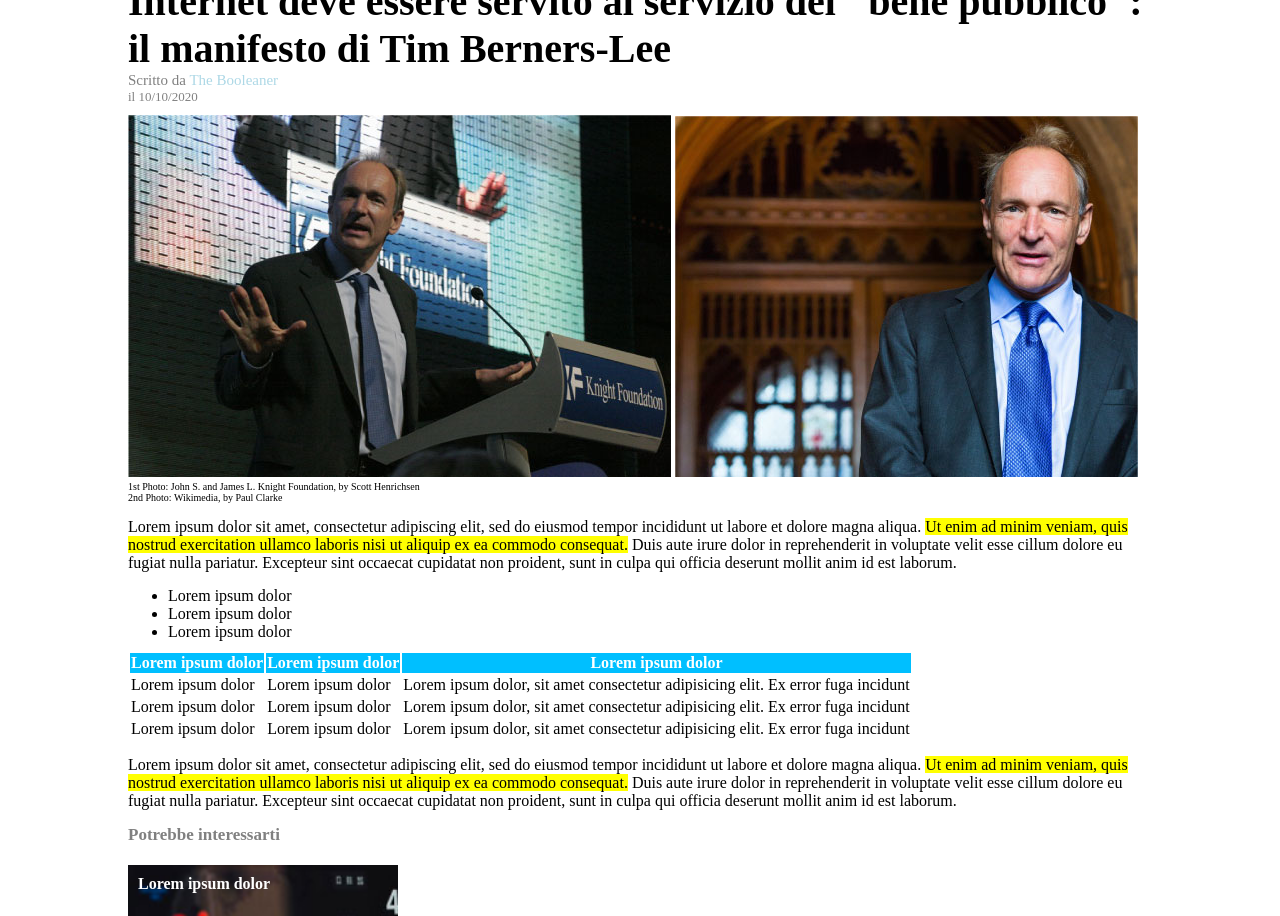
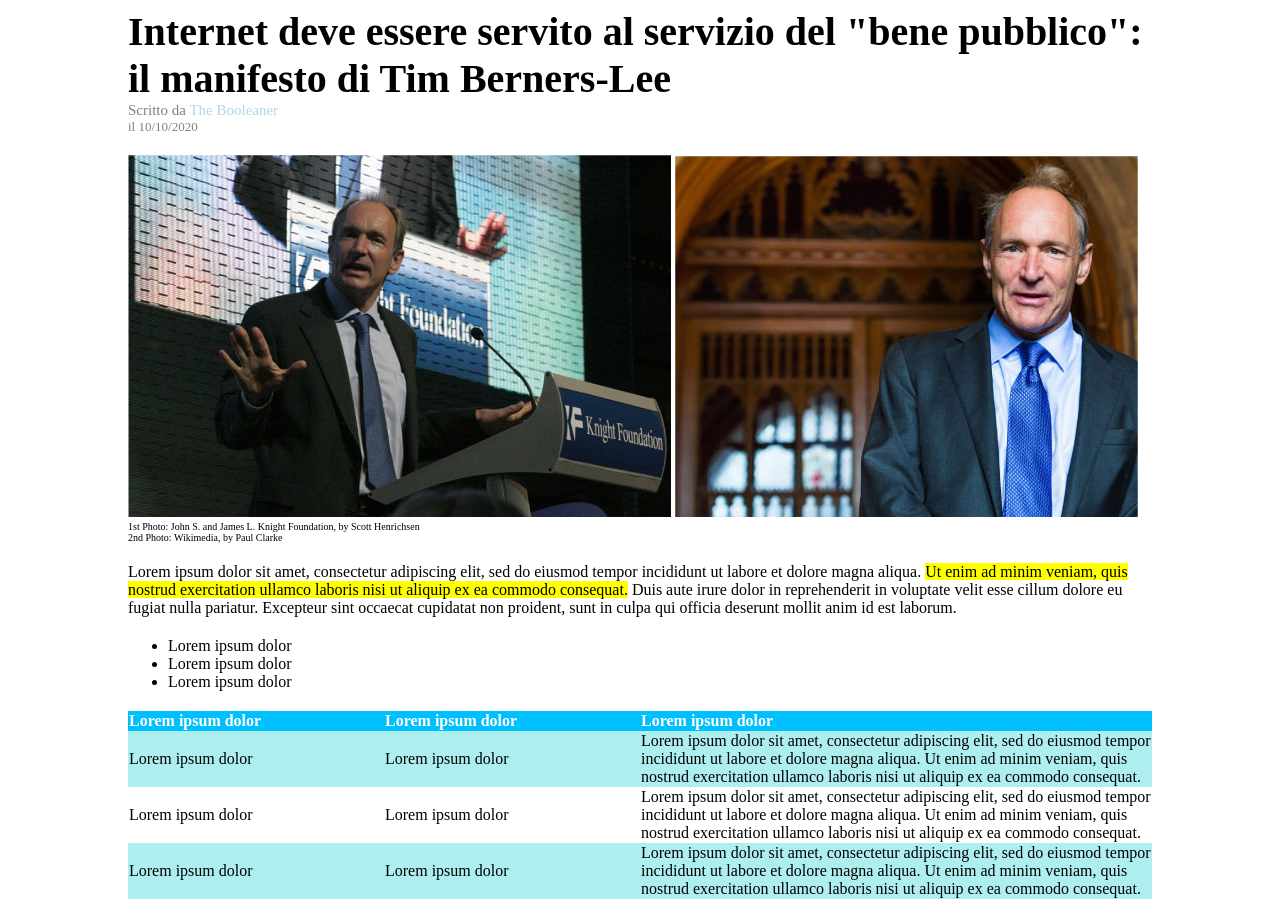
Before and after one commit to pmattiab/html-css-booleaner, a website: page index.html in a window 1280 px wide. Shown: the part 126-1042 px from the top of the page. Drawn offline with Linux system fonts and the light colour scheme.

Commit message:
rivisto e corretto

```diff
--- a/css/style.css
+++ b/css/style.css
@@ -15,11 +15,11 @@ header {
 
 .logo {
   height: 50px;
-  margin-top: 40px;
+  margin-top: 60px;
 }
 
 main {
-  margin-top: 10px;
+  margin-top: 20px;
 }
 
 h1 {
@@ -41,7 +41,7 @@ h1 {
 }
 
 .foto {
-  margin-top: 10px;
+  margin-top: 20px;
 }
 
 .descrizione_foto {
@@ -49,7 +49,7 @@ h1 {
 }
 
 .body_articolo {
-  margin-top: 15px;
+  margin-top: 20px;
 }
 
 .evidenziato {
@@ -57,11 +57,12 @@ h1 {
 }
 
 .lista {
-  margin-top: 15px;
+  margin-top: 20px;
 }
 
-.tabella {
-  margin-top: 10px;
+table {
+  margin-top: 20px;
+  border-spacing: 0;
 }
 
 table thead {
@@ -69,8 +70,20 @@ table thead {
   color: white;
 }
 
+table th {
+  text-align: left;
+}
+
+thead .terza_colonna {
+  width: 50%;
+}
+
+table .dispari {
+  background-color: paleturquoise;
+}
+
 footer {
-  margin-top: 15px;
+  margin-top: 20px;
 }
 
 .titolo_footer {
--- a/index.html
+++ b/index.html
@@ -18,8 +18,8 @@
 
     <!-- INIZIO MAIN -->
     <main>
+      <!-- inizio articolo -->
       <div class="container">
-        <!-- inizio articolo -->
         <div>
           <!-- inizio head articolo -->
           <h1>
@@ -70,38 +70,44 @@
         <!-- fine lista -->
 
         <!-- inizio tabella -->
-        <table class="tabella">
+        <table>
           <thead>
             <tr>
               <th>Lorem ipsum dolor</th>
               <th>Lorem ipsum dolor</th>
-              <th>Lorem ipsum dolor</th>
+              <th class="terza_colonna">Lorem ipsum dolor</th>
             </tr>
           </thead>
 
           <tbody>
-            <tr>
+            <tr class="dispari">
               <td>Lorem ipsum dolor</td>
               <td>Lorem ipsum dolor</td>
               <td>
-                Lorem ipsum dolor, sit amet consectetur adipisicing elit. Ex
-                error fuga incidunt
+                Lorem ipsum dolor sit amet, consectetur adipiscing elit, sed do
+                eiusmod tempor incididunt ut labore et dolore magna aliqua. Ut
+                enim ad minim veniam, quis nostrud exercitation ullamco laboris
+                nisi ut aliquip ex ea commodo consequat.
               </td>
             </tr>
             <tr>
               <td>Lorem ipsum dolor</td>
               <td>Lorem ipsum dolor</td>
               <td>
-                Lorem ipsum dolor, sit amet consectetur adipisicing elit. Ex
-                error fuga incidunt
+                Lorem ipsum dolor sit amet, consectetur adipiscing elit, sed do
+                eiusmod tempor incididunt ut labore et dolore magna aliqua. Ut
+                enim ad minim veniam, quis nostrud exercitation ullamco laboris
+                nisi ut aliquip ex ea commodo consequat.
               </td>
             </tr>
-            <tr>
+            <tr class="dispari">
               <td>Lorem ipsum dolor</td>
               <td>Lorem ipsum dolor</td>
               <td>
-                Lorem ipsum dolor, sit amet consectetur adipisicing elit. Ex
-                error fuga incidunt
+                Lorem ipsum dolor sit amet, consectetur adipiscing elit, sed do
+                eiusmod tempor incididunt ut labore et dolore magna aliqua. Ut
+                enim ad minim veniam, quis nostrud exercitation ullamco laboris
+                nisi ut aliquip ex ea commodo consequat.
               </td>
             </tr>
           </tbody>
@@ -124,8 +130,8 @@
           </p>
         </div>
         <!-- fine body articolo -->
-        <!-- fine articolo -->
       </div>
+      <!-- fine articolo -->
     </main>
     <!-- FINE MAIN -->
 
```
